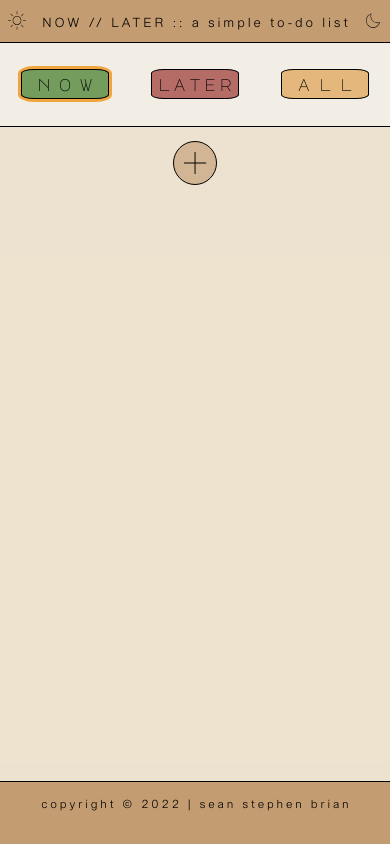
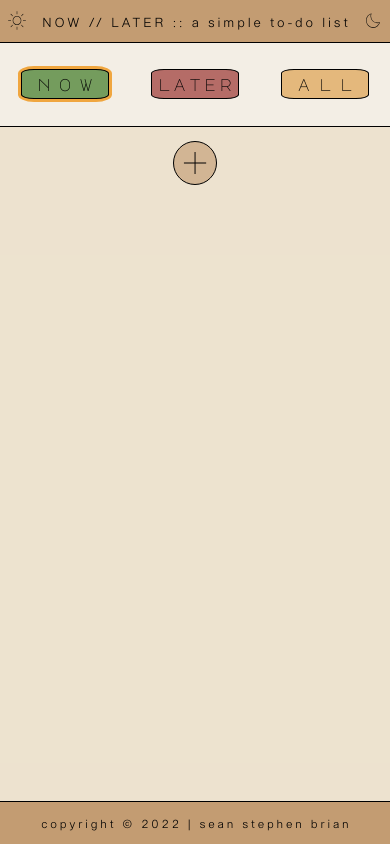
Before and after one commit to seanstephenbrian/todo-list, a website built with webpack: page dist/index.html in a window 390 px wide. Built offline with Linux system fonts and the light colour scheme.

Commit message:
remove footer padding, change min-height to 100vh

```diff
--- a/src/style.css
+++ b/src/style.css
@@ -111,7 +111,7 @@ body {
 body {
 	margin: 0;
 	padding: 0;
-	min-height: calc(100vh - 20px);
+	min-height: 100vh;
 	min-width: 100vw;
 }
 
@@ -802,9 +802,9 @@ footer.dark {
 		text-underline-offset: 0;
 	}
 
-	footer {
+	/* footer {
 		padding-bottom: 20px;
-	}
+	} */
 }
 
 /* @media screen and (orientation: landscape) {
```
Also changed, not shown: dist/main.js.
